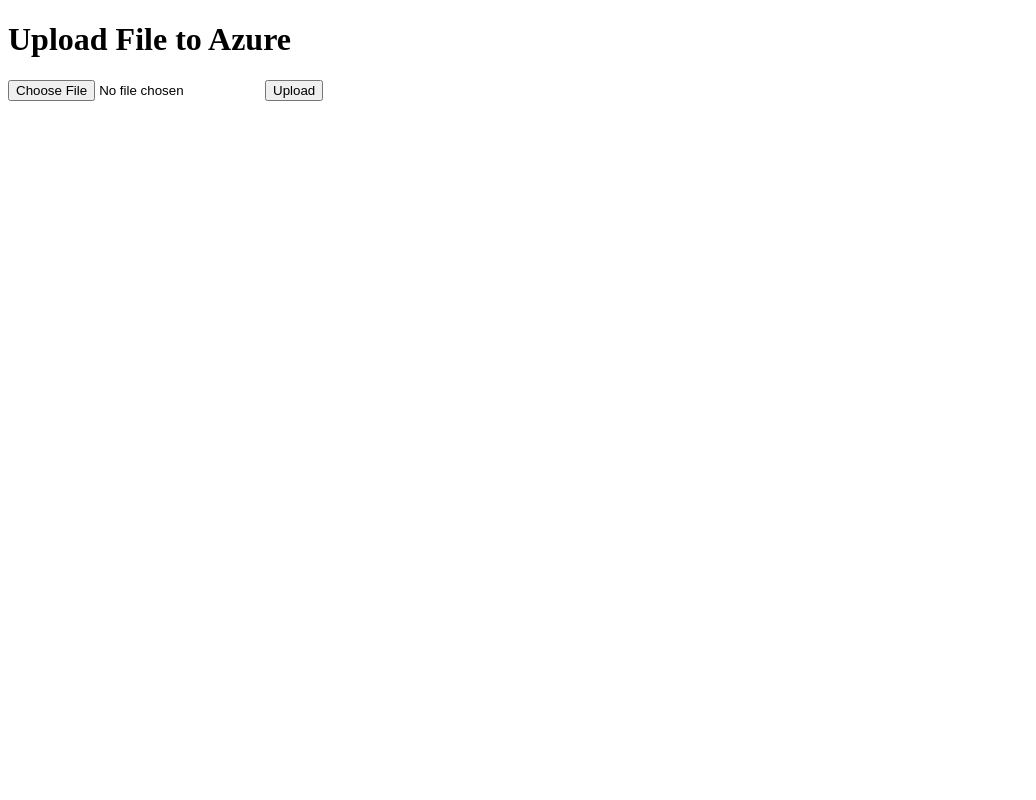
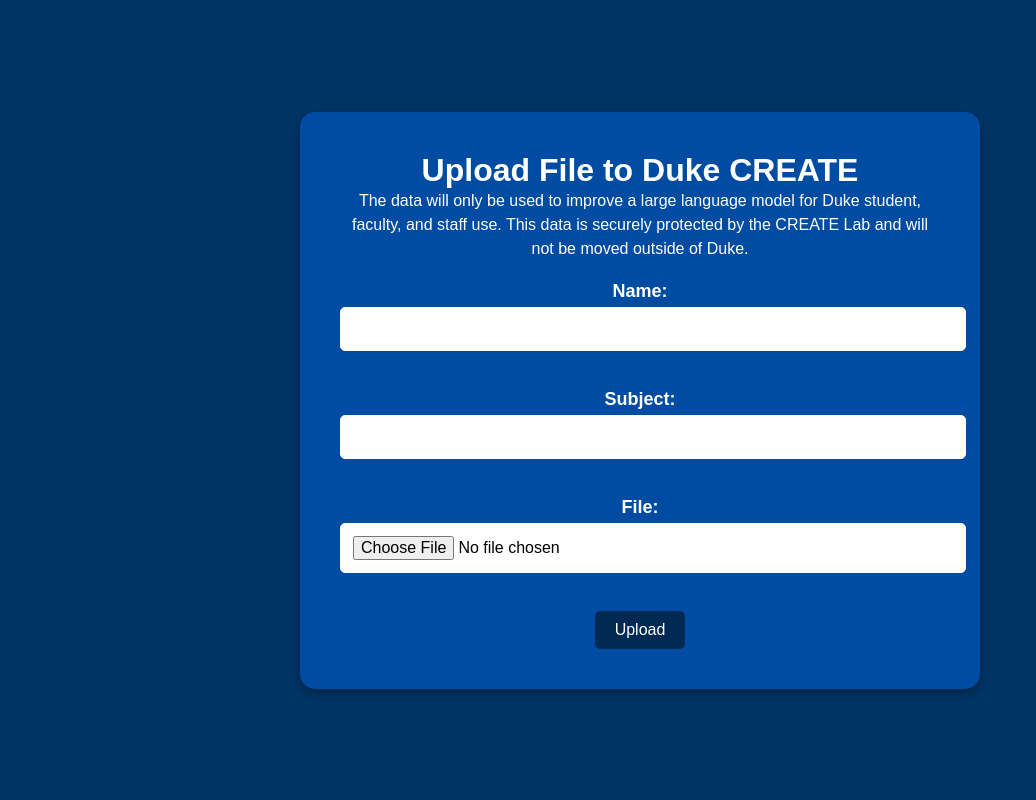
Before and after one commit to Duke-CREATE/data-optin-upload, a Flask app: page / in a window 1280 px wide. Shown: the whole page, without its empty margins (0-1036 px from the left). Run offline with Flask 3, Linux system fonts and the light colour scheme.

Commit message:
added new fields and updated css

```diff
--- a/app/routes.py
+++ b/app/routes.py
@@ -9,6 +9,9 @@
 
 @app_routes.route('/upload', methods=['POST'])
 def upload_file():
+    name = request.form['name']
+    subject = request.form['subject']
+
     if 'file' not in request.files:
         return render_template('upload.html', message='No file part. Please try again.')
 
@@ -18,5 +21,5 @@
         return render_template('upload.html', message='No selected file. Please try again.')
 
     if file:
-        upload_to_azure(file)
+        upload_to_azure(file, name, subject)
         return render_template('upload.html', message='Thank you for contributing')
--- /dev/null
+++ b/app/static/form-style.css
@@ -0,0 +1,85 @@
+/* Reset some default styles for better consistency */
+body, h1, h2, p, form {
+    margin: 0;
+    padding: 0;
+    box-sizing: border-box;
+}
+
+/* Set the background color to a dark blue */
+body {
+    background-color: #003366; /* Dark Blue color */
+    font-family: 'Arial', sans-serif;
+    color: #FFFFFF; /* Text color for contrast */
+    display: flex;
+    justify-content: center;
+    align-items: center;
+    height: 100vh;
+}
+
+/* Center the content area */
+.centered-container {
+    background-color: #004ca2; /* Duke Blue color */
+    padding: 40px;
+    border-radius: 15px;
+    box-shadow: 0px 4px 8px rgba(0, 0, 0, 0.3); /* Soft shadow for depth */
+    text-align: center;
+    width: 90%;
+    max-width: 600px;
+}
+
+/* Style the subheader */
+#subheader {
+    margin-bottom: 20px;
+}
+
+#subheader h2 {
+    font-size: 24px;
+    color: #FFD700; /* Gold color for contrast */
+    margin-bottom: 10px;
+}
+
+#subheader p {
+    font-size: 16px;
+    color: #FFFFFF;
+    line-height: 1.5;
+}
+
+/* Style form elements */
+form label {
+    display: block;
+    font-size: 18px;
+    margin-bottom: 5px;
+    font-weight: bold;
+    color: #FFFFFF;
+}
+
+form input[type="text"],
+form input[type="file"] {
+    width: 100%;
+    padding: 12px;
+    margin-bottom: 20px;
+    border: 1px solid #FFFFFF;
+    border-radius: 5px;
+    font-size: 16px;
+    color: #000000;
+    background-color: #FFFFFF;
+}
+
+form input[type="submit"] {
+    width: auto;
+    padding: 10px 20px;
+    border: none;
+    border-radius: 5px;
+    font-size: 16px;
+    background-color: #002a53;
+    color: #ffffff;
+    cursor: pointer;
+    transition: background-color 0.3s ease;
+}
+
+form input[type="submit"]:hover {
+    background-color: #000053; /* Slightly darker on hover */
+}
+
+/* Additional Styles */
+/* Add any additional styles you might want here */
--- a/app/templates/upload.html
+++ b/app/templates/upload.html
@@ -1,15 +1,28 @@
 <!DOCTYPE html>
 <html>
 <head>
-    <title>Upload File</title>
+    <title>Donate Data to Duke</title>
+    <link rel="stylesheet" href="{{ url_for('static', filename='form-style.css') }}">
 </head>
 <body>
-    <h1>Upload File to Azure</h1>
-    <form method="post" action="{{ url_for('app_routes.upload_file') }}" enctype="multipart/form-data">
-        <input type="file" name="file">
-        <input type="submit" value="Upload">
-    </form>
+    <div class="centered-container">
+        <h1>Upload File to Duke CREATE</h1>
+        <div id="subheader">
+            <p>The data will only be used to improve a large language model for Duke student, faculty, and staff use. This data is securely protected by the CREATE Lab and will not be moved outside of Duke.</p>
+        </div>
+        <form method="post" action="{{ url_for('app_routes.upload_file') }}" enctype="multipart/form-data">
+            <label for="name">Name:</label>
+            <input type="text" id="name" name="name" required><br><br>
 
+            <label for="subject">Subject:</label>
+            <input type="text" id="subject" name="subject" required><br><br>
+
+            <label for="file">File:</label>
+            <input type="file" id="file" name="file" required><br><br>
+
+            <input type="submit" value="Upload">
+        </form>
+    </div>
     {% if message %}
         <input type="hidden" id="uploadMessage" value="{{ message }}">
 
```
Also changed, not shown: app/utils.py (+18 -2 lines), 1 other file.
